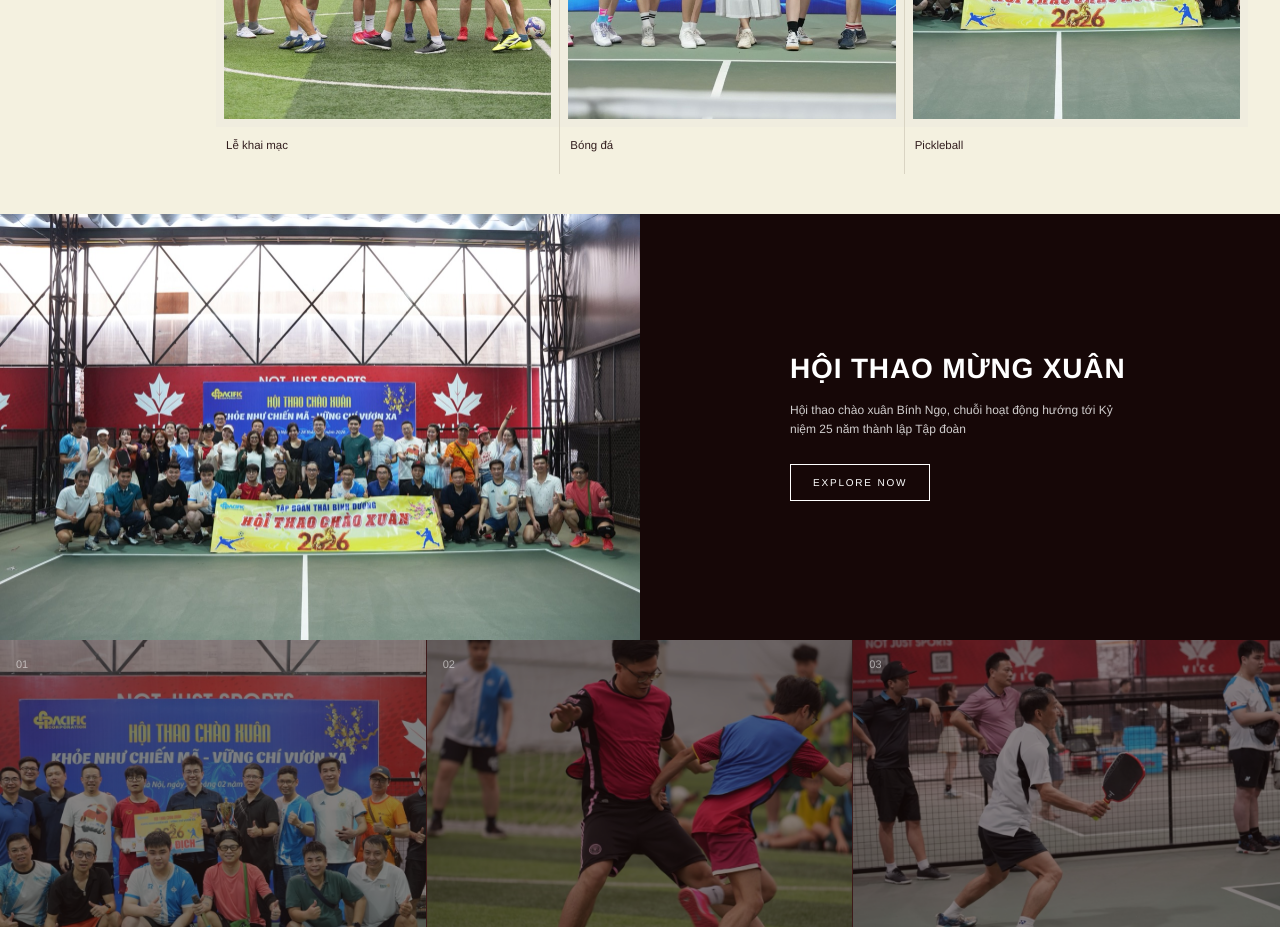
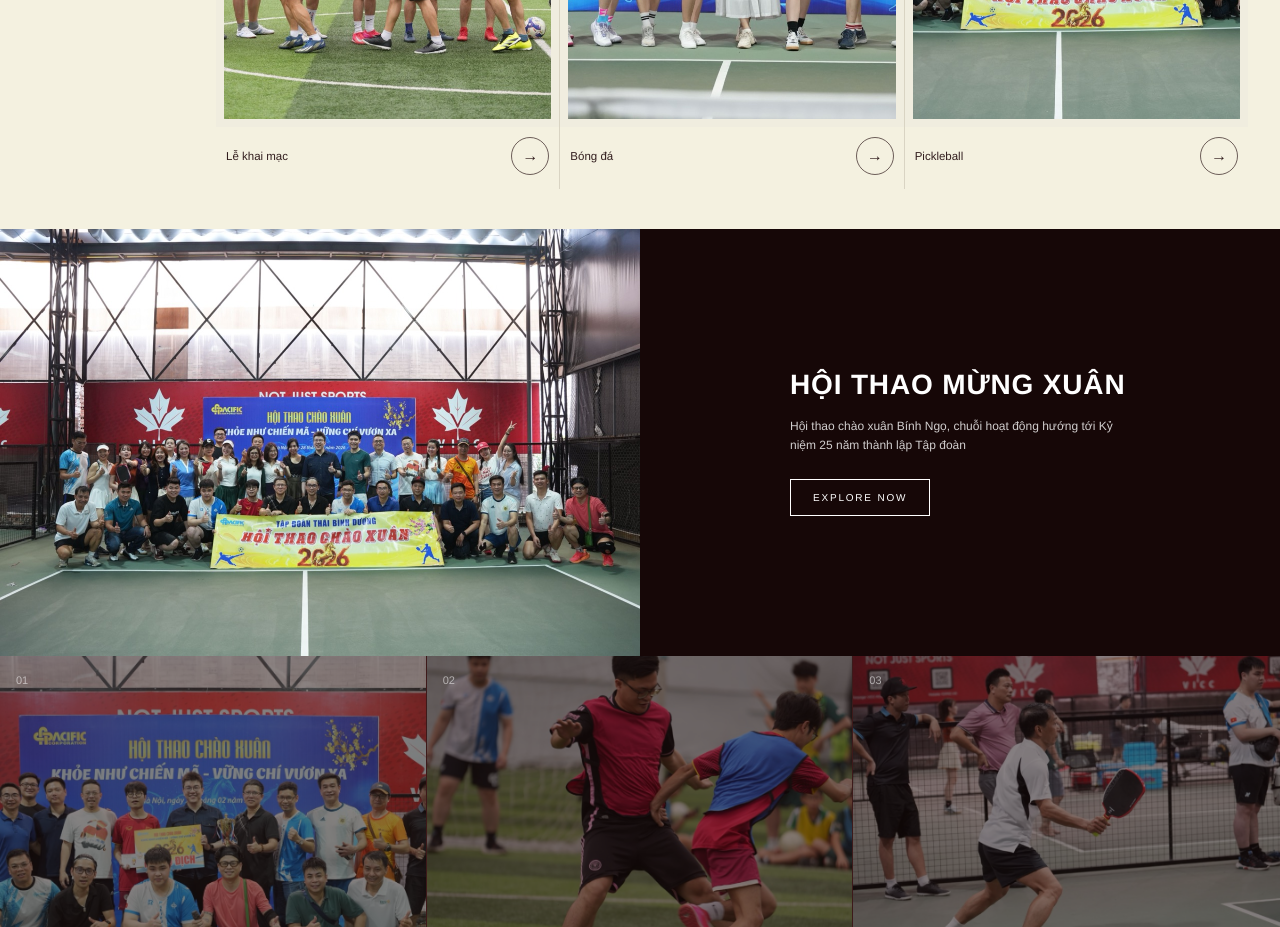
Before and after one commit to hungg2304/pacific-football, a website: page index.html in a window 1280 px wide. Shown: the part 1000-1927 px from the top of the page. Drawn offline with nearby package versions, Linux system fonts and the light colour scheme.

Commit message:
add arrow buttons to activity cards

```diff
--- a/index.html
+++ b/index.html
@@ -140,8 +140,9 @@
           <div style="background:#f0eddf; padding:8px; aspect-ratio:3/4; overflow:hidden;">
             <img src="TLT06109.jpg" alt="Lễ khai mạc" style="width:100%; height:100%; object-fit:cover;" />
           </div>
-          <div style="padding:10px 10px 14px;">
-            <p style="font-size:11.5px; font-weight:500; margin-bottom:5px;">Lễ khai mạc</p>
+          <div style="padding:10px 10px 14px; display:flex; align-items:center; justify-content:space-between;">
+            <p style="font-size:11.5px; font-weight:500;">Lễ khai mạc</p>
+            <button style="width:38px; height:38px; border-radius:50%; border:1.5px solid rgba(50,30,30,0.7); color:#321e1e; background:transparent; display:flex; align-items:center; justify-content:center; cursor:pointer; font-size:16px; flex-shrink:0;">→</button>
           </div>
         </div>
 
@@ -151,8 +152,9 @@
           <div style="background:#f0eddf; padding:8px; aspect-ratio:3/4; overflow:hidden;">
             <img src="TLT06517.jpg" alt="Bóng đá" style="width:100%; height:100%; object-fit:cover;" />
           </div>
-          <div style="padding:10px 10px 14px;">
-            <p style="font-size:11.5px; font-weight:500; margin-bottom:5px;">Bóng đá</p>
+          <div style="padding:10px 10px 14px; display:flex; align-items:center; justify-content:space-between;">
+            <p style="font-size:11.5px; font-weight:500;">Bóng đá</p>
+            <button style="width:38px; height:38px; border-radius:50%; border:1.5px solid rgba(50,30,30,0.7); color:#321e1e; background:transparent; display:flex; align-items:center; justify-content:center; cursor:pointer; font-size:16px; flex-shrink:0;">→</button>
           </div>
         </div>
 
@@ -162,8 +164,9 @@
           <div style="background:#f0eddf; padding:8px; aspect-ratio:3/4; overflow:hidden;">
             <img src="TLT07027.jpg" alt="Pickleball" style="width:100%; height:100%; object-fit:cover;" />
           </div>
-          <div style="padding:10px 10px 14px;">
-            <p style="font-size:11.5px; font-weight:500; margin-bottom:5px;">Pickleball</p>
+          <div style="padding:10px 10px 14px; display:flex; align-items:center; justify-content:space-between;">
+            <p style="font-size:11.5px; font-weight:500;">Pickleball</p>
+            <button style="width:38px; height:38px; border-radius:50%; border:1.5px solid rgba(50,30,30,0.7); color:#321e1e; background:transparent; display:flex; align-items:center; justify-content:center; cursor:pointer; font-size:16px; flex-shrink:0;">→</button>
           </div>
         </div>
 
```
